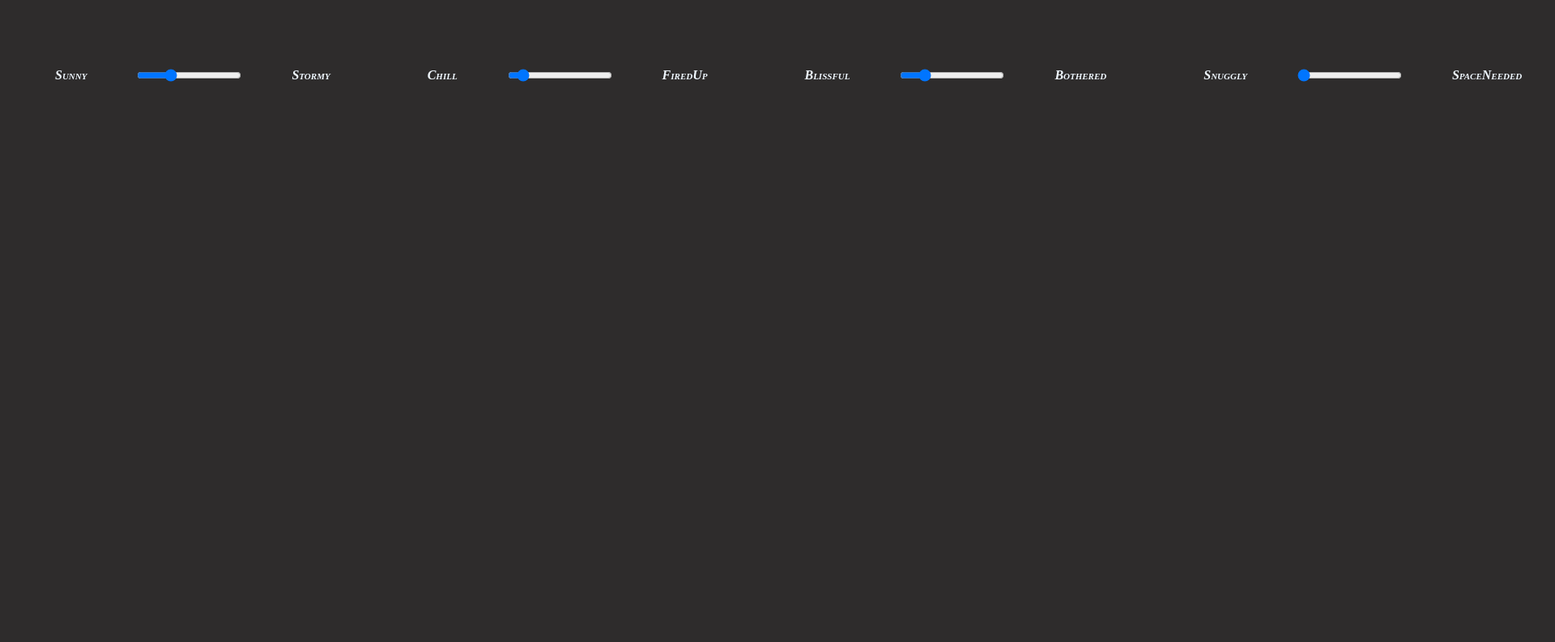
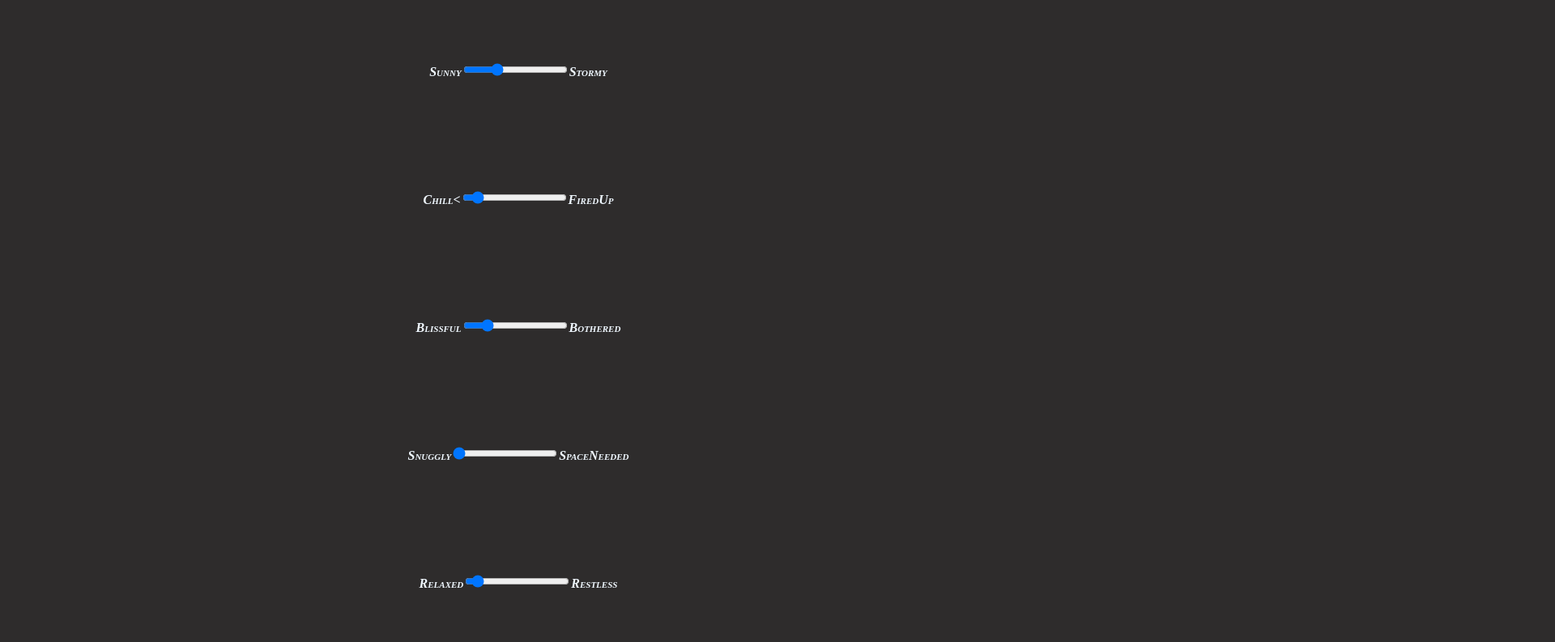
Before and after one commit to AnandtheRaju/website, a plain HTML site: page site3.html in a window 1280 px wide. Shown: the top 793 px of the page at 81% size, 1920 px wide, since content can reach past the window. Drawn offline with Linux system fonts and the light colour scheme.

Commit message:
Update site3.html

```diff
--- a/site3.html
+++ b/site3.html
@@ -17,19 +17,16 @@
         font-style: oblique;
         font-variant: small-caps;
     }
-    #moodsliders{
-        display: flex;
-    }
 </style>
 
 <body>
-    <div id="moodsliders">
-        <p>Sunny</p><input type="range" min="0" max="100" value="30"><p>Stormy</p>
-        <p>Chill</p><input type="range" min="0" max="100" value="10"><p>FiredUp</p>
-        <p>Blissful</p><input type="range" min="0" max="100" value="20"><p>Bothered</p>
-        <p>Snuggly</p><input type="range" min="0" max="100" value="0"><p>SpaceNeeded</p>
-        <p>Relaxed</p><input type="range" min="0" max="100" value="7"><p>Restless</p>
-        <p>Silly</p><input type="range" min="0" max="100" value="0"><p>Serious</p>
+    <div>
+        <p>Sunny<input type="range" min="0" max="100" value="30">Stormy</p>
+        <p>Chill<<input type="range" min="0" max="100" value="10">FiredUp</p>
+        <p>Blissful<input type="range" min="0" max="100" value="20">Bothered</p>
+        <p>Snuggly<input type="range" min="0" max="100" value="0">SpaceNeeded</p>
+        <p>Relaxed<input type="range" min="0" max="100" value="7">Restless</p>
+        <p>Silly<input type="range" min="0" max="100" value="0">Serious</p>
     </div>
 </body>
 </html>
```
